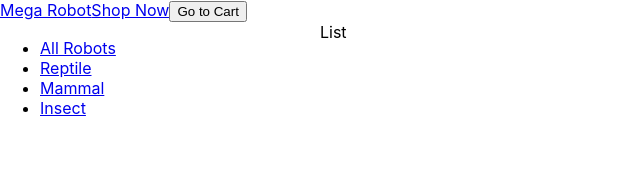
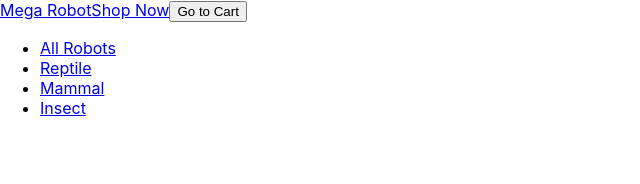
Before and after one commit to SonDo580/shopping-cart, a React (Create React App) app: page /catalog in a window 1280 px wide. Shown: the top 184 px of the page, without its empty margins (0-640 px from the left). Built offline with nearby package versions, Linux system fonts and the light colour scheme.

Commit message:
Use Outlet

```diff
--- a/src/pages/Catalog.js
+++ b/src/pages/Catalog.js
@@ -1,12 +1,12 @@
 import React from "react";
-import List from "../components/List";
+import { Outlet } from "react-router-dom";
 import SideBar from "../components/SideBar";
 
 export default function Catalog() {
   return (
     <div style={{ display: "grid", gridTemplateColumns: "1fr 3fr" }}>
       <SideBar />
-      <List />
+      <Outlet />
     </div>
   );
 }
```
